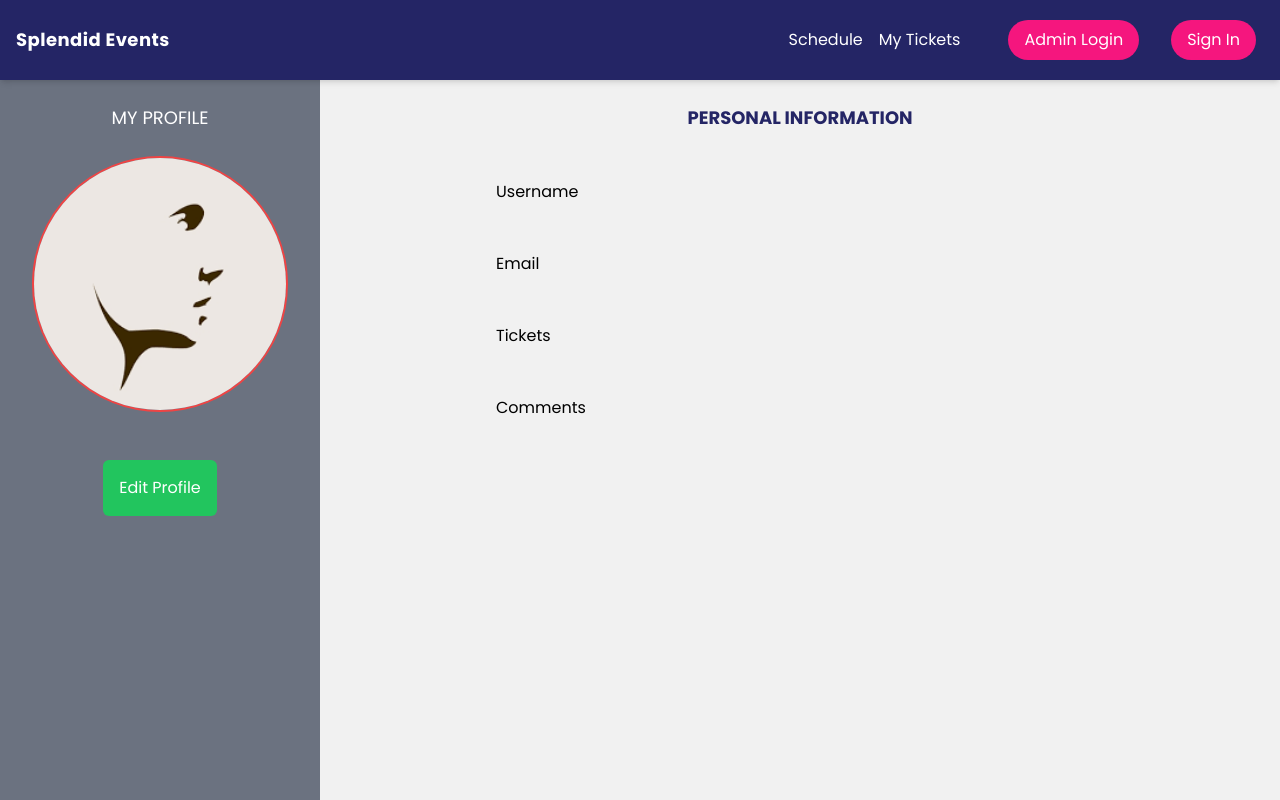
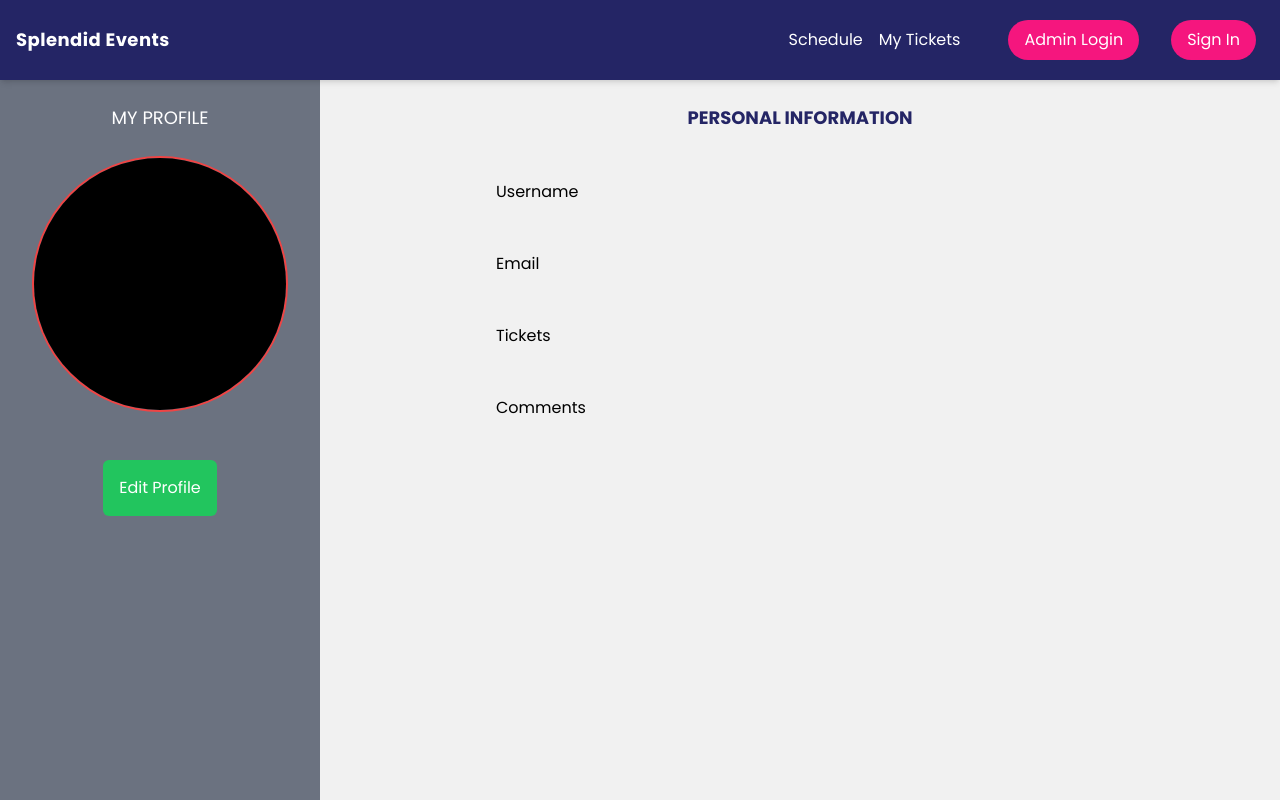
Before and after one commit to lilmithi/splendid-client, a React (Create React App) app: page /profile in a window 1280 px wide. Built offline with nearby package versions, Linux system fonts and the light colour scheme; no server answers.

Commit message:
Black image placeholder

```diff
--- a/src/components/user/pages/ProfilePage/Profile.js
+++ b/src/components/user/pages/ProfilePage/Profile.js
@@ -23,11 +23,15 @@
             userDetails ? "border-green-500" : "border-red-500"
           } rounded-full overflow-hidden`}
         >
-          <img
-            src={userDetails ? userDetails.client_image : "assets/default-profile-pic.png"}
-            alt="profile pic"
-            className="w-full h-full object-cover hover:opacity-90 transition duration-1000 ease-in-out"
-          />
+          {userDetails ? (
+            <img
+              src={userDetails.client_image}
+              alt="profile pic"
+              className="w-full h-full object-cover hover:opacity-90 transition duration-1000 ease-in-out"
+            />
+          ) : (
+            <div className="w-full h-full bg-black"></div>
+          )}
         </div>
         <h2 className="text-white font-semibold tracking-wide">
           {userDetails ? userDetails.client_name : ""}
```
